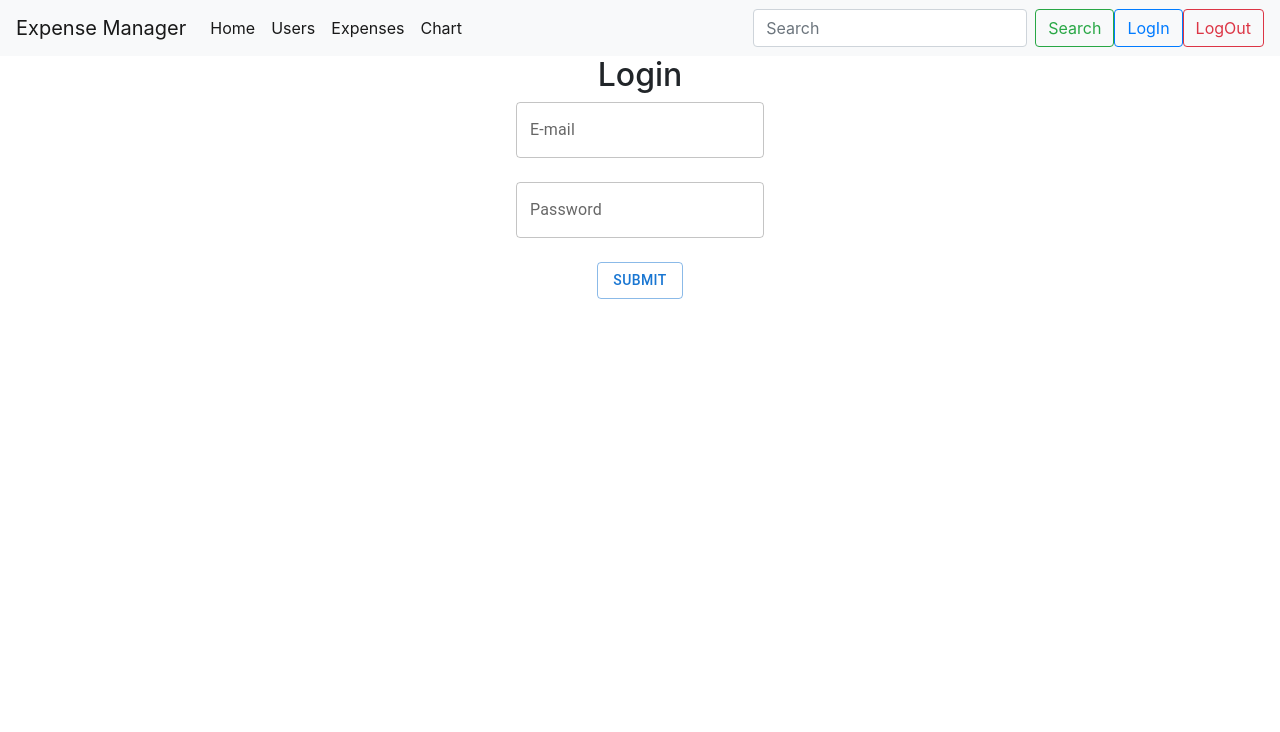
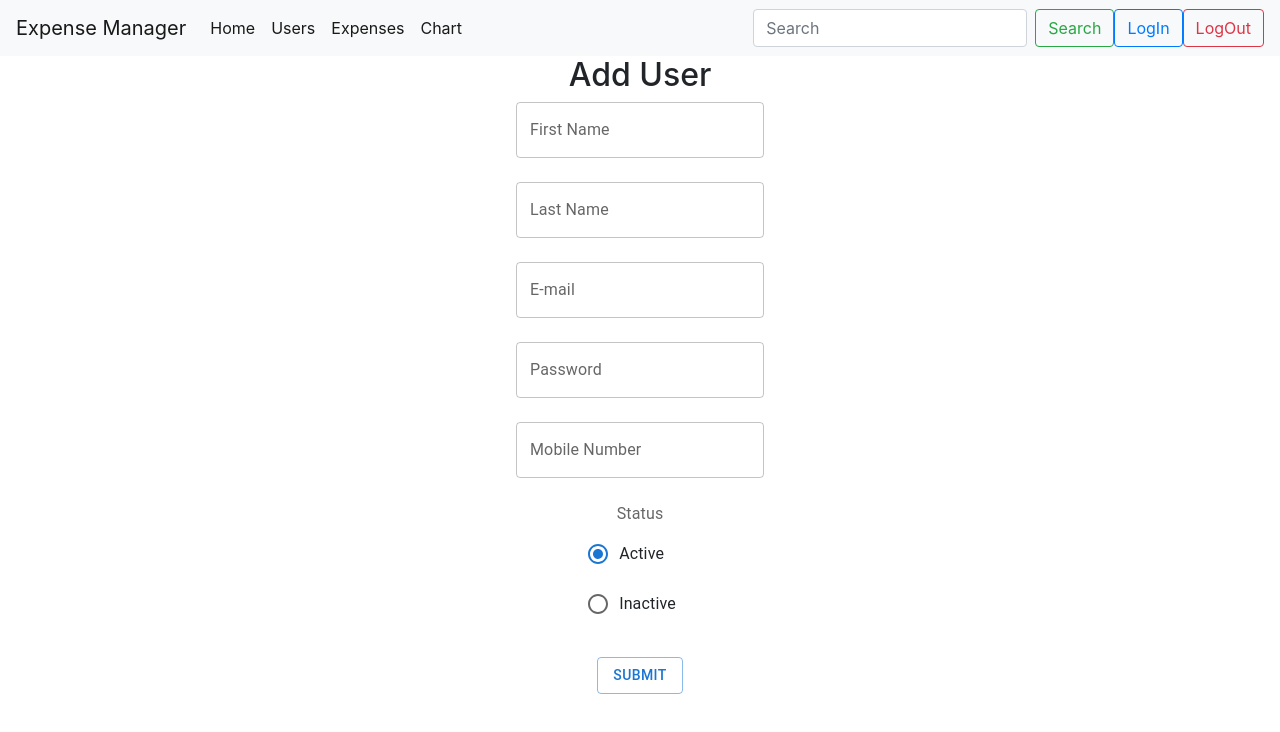
Before and after one commit to SujalNayak/Expense, a React (Create React App) app in the folder Frontend/: page /AddUser in a window 1280 px wide. Shown: the top 732 px of the page. Built offline with nearby package versions, Linux system fonts and the light colour scheme.

Commit message:
Update App.js

```diff
--- a/Frontend/src/App.js
+++ b/Frontend/src/App.js
@@ -19,15 +19,17 @@ function App() {
     <div className="App">
       <Navbar/>
       <Routes>
+    <Route path="/AddUser" element={<AddUser/>}></Route>
+    <Route path='/WdywUser' element={<WdywUser/>}></Route>
         <Route path="/" element={<Login/>}></Route>
         <Route element={<ProtectedRoutes/>}>
-        <Route path="/AddUser" element={<AddUser/>}></Route>
+        // <Route path="/AddUser" element={<AddUser/>}></Route>
         <Route path='/WdywExpense' element={<WdywExpense/>}></Route>
         <Route path='/AddExpenseCat' element={<AddExpenseCat/>}></Route>
         <Route path='/AddExpenses' element={<AddExpenses/>}></Route>
         <Route path='/ListUser' element={<ListUser/>}></Route>
         <Route path='/ListExpenses' element={<ListExpenses/>}></Route>
-        <Route path='/WdywUser' element={<WdywUser/>}></Route>
+        // <Route path='/WdywUser' element={<WdywUser/>}></Route>
         <Route path='/PieChart' element={<PieChart/>}></Route>
         </Route>
       </Routes>
```
